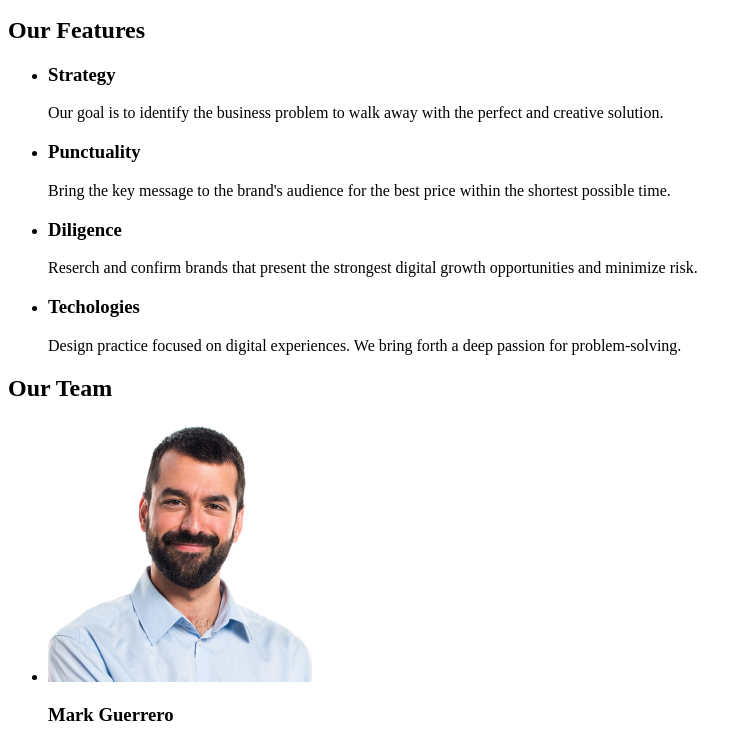
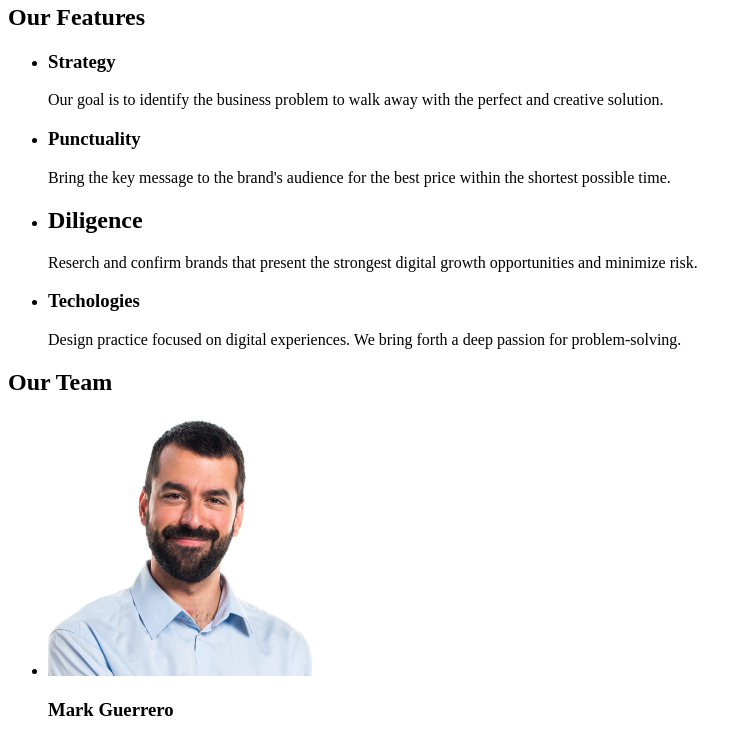
Before and after one commit to ferhatipek/goit-markup-hw-01, a plain HTML site: page index.html in a window 1280 px wide. Shown: the part 252-988 px from the top of the page, without its empty margins (0-752 px from the left). Drawn offline with Linux system fonts and the light colour scheme.

Commit message:
feat: add homework files

```diff
--- a/index.html
+++ b/index.html
@@ -24,8 +24,10 @@
     </ul>
 </header>
 <main>
+    <section>
     <h1>Effective Solutions for Your Business</h1>
     <button type="button">Order Service</button>
+    </section>
 <section>
     <h2>Our Features</h2>
     <ul>
@@ -34,24 +36,22 @@
         <p>Our goal is to identify the business problem to walk away with the perfect and creative solution.</p>
         </li>
     </ul>
-</section>
-<section>
     <ul>
         <li>
             <h3>Punctuality</h3>
             <p>Bring the key message to the brand's audience for the best price within the shortest possible time.</p>
         </li>
     </ul>
-        </section>
-        <section>
+
+
     <ul>
         <li>
-            <h3>Diligence</h3>
+            <h2>Diligence</h2>
             <p>Reserch and confirm brands that present the strongest digital growth opportunities and minimize risk.</p>
         </li>
     </ul>
 </section>
-    <section>
+
     <ul>
         <li>
             <h3>Techologies</h3>
@@ -59,6 +59,7 @@
         </li>
     </ul>
     </section>
+<section>
       <h2>Our Team</h2>
     <ul>
         <li>
@@ -82,6 +83,7 @@
             <p>UI Designer</p>
         </li>
     </ul>
+</section>
     </main>
     <!--Footer-->
     <footer>
```
Lines whose indentation alone changed are shown as unchanged.
